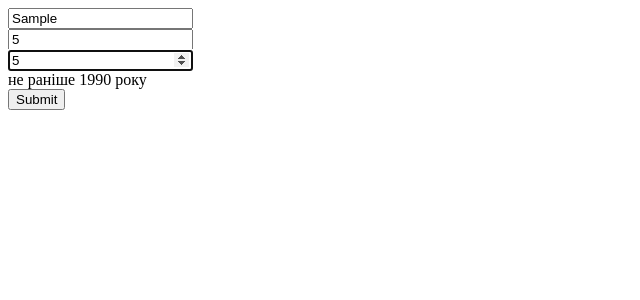
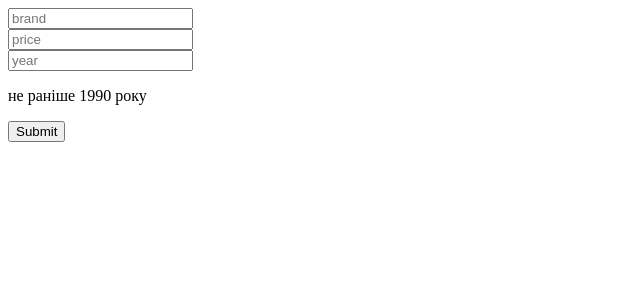
Before and after one commit to Kazarius40/nextjs, a Next.js app: page / in a window 1280 px wide. Both pictures are taken after typing "Sample", "5", "5" into the empty fields and a click on the button "Submit". Shown: the top 300 px of the page, without its empty margins (0-640 px from the left). Built offline with nearby package versions, Linux system fonts and the light colour scheme.

Commit message:
Завершив виконання ДЗ

```diff
--- a/src/app/page.tsx
+++ b/src/app/page.tsx
@@ -1,37 +1,39 @@
 "use client"
 
-import {useForm} from "react-hook-form";
-import {carValidator} from "@/validators/carValidator";
-import {joiResolver} from "@hookform/resolvers/joi";
-import {ICar} from "@/models/ICar";
-import {createCar} from "@/services/carService";
+import Form from "next/form";
+import {createCar} from "@/server-actions/serverActions";
+import {useState} from "react";
+
+interface IErrors {
+    brand?: string;
+    price?: string;
+    year?: string;
+}
 
 export default function Home() {
 
-    const {register, handleSubmit, formState: {errors}} = useForm<ICar>({
-        mode: 'all',
-        resolver: joiResolver(carValidator)
-    });
+    const [errors, setErrors] = useState<IErrors>({});
 
-    const createHandler = async (data: ICar): Promise<void> => {
-        await createCar(data);
-    }
+    const handleSubmit = async (formData: FormData) => {
+        const result = await createCar(formData);
+        setErrors(result || {});
+    };
 
     return (
-      <form onSubmit={handleSubmit(createHandler)}>
+        <Form action={handleSubmit}>
             <div>
-              <input type="text" placeholder={'brand'} {...register('brand')}/>
-              <div>{errors.brand?.message}</div>
+                <input type="text" name="brand" placeholder="brand" />
+                {errors.brand && <p>{errors.brand}</p>}
             </div>
             <div>
-              <input type="number" placeholder={'price'} {...register('price')}/>
-              <div>{errors.price?.message}</div>
+                <input type="number" name="price" placeholder="price" />
+                {errors.price && <p>{errors.price}</p>}
             </div>
             <div>
-              <input type="number" placeholder={'year'} {...register('year')}/>
-              <div>{errors.year?.message}</div>
+                <input type="number" name="year" placeholder="year" />
+                {errors.year && <p>{errors.year}</p>}
             </div>
-          <button>Submit</button>
-      </form>
+            <button type="submit">Submit</button>
+        </Form>
     );
 }
--- a/src/models/ICar.ts
+++ b/src/models/ICar.ts
@@ -1,5 +1,5 @@
 export interface ICar {
-  id: number;
+  id?: number;
   brand: string;
   price: number;
   year: number;
--- /dev/null
+++ b/src/server-actions/serverActions.tsx
@@ -0,0 +1,26 @@
+"use server";
+
+import {revalidatePath} from "next/cache";
+import {createCarRequest} from "@/services/carService";
+import {ICar} from "@/models/ICar";
+import {carValidator} from "@/validators/carValidator";
+
+export async function createCar(formData: FormData) {
+
+    const newCar: ICar = {
+        brand: (formData.get('brand') as string),
+        price: Number(formData.get('price')),
+        year: Number(formData.get('year')),
+    };
+
+
+    const {error} = carValidator.validate(newCar);
+
+    if (error) {
+        return Object.fromEntries(error.details.map(({path, message}) => [path[0], message]));
+    }
+
+    await createCarRequest(newCar);
+
+    revalidatePath("/cars");
+}
--- a/src/services/carService.ts
+++ b/src/services/carService.ts
@@ -11,6 +11,6 @@ export const getAllCars = async (): Promise<ICar[]> => {
     return data;
 }
 
-export const createCar = async (carData: ICar): Promise<void> => {
-    await axiosInstance.post('/cars', carData);
-}
+export const createCarRequest = async (carData: ICar): Promise<void> => {
+    await axiosInstance.post("/cars", carData);
+};
--- a/src/validators/carValidator.ts
+++ b/src/validators/carValidator.ts
@@ -6,7 +6,7 @@ export const carValidator = Joi.object({
         .min(1)
         .max(20)
         .messages({
-            'string.pattern.base': 'Не відповідні символи',
+            'string.pattern.base': 'Можуть бути лише українські, російські та латинські літери. Довжина не більше 20',
         }),
     price: Joi.number()
         .min(0)
```
Lines whose indentation alone changed are shown as unchanged.
